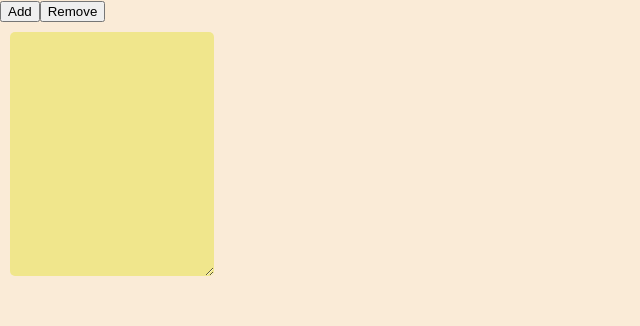
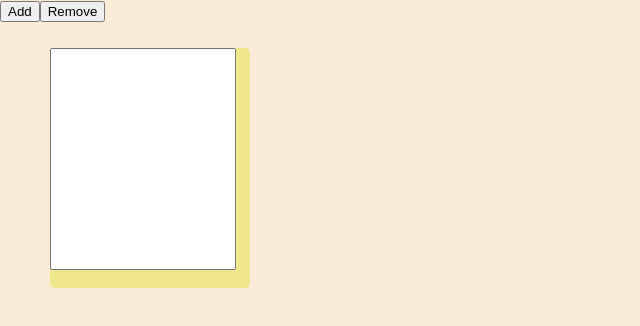
Before and after one commit to Fkscgy/Projeto-PI, a React (Create React App) app in the folder my-app/: page / in a window 1280 px wide. Both pictures are taken after a click on the button "Add". Shown: the top 326 px of the page, without its empty margins (0-640 px from the left). Built offline with nearby package versions, Linux system fonts and the light colour scheme.

Commit message:
adcionado remover

```diff
--- a/my-app/src/components/canvas/index.js
+++ /dev/null
@@ -1,34 +0,0 @@
-import React,{useState} from 'react';
-import './style.css';
-import Post from '../postit';
-
-const Canvas = () =>{
-    const [post, setPost] = useState([]);
-    const add = () =>{
-        setPost((previous) =>
-            [...previous,(<Post name='salv'/>)]
-        )
-        console.log(post[0])
-    }
-    const remove = () =>{
-        setPost((previous) => previous.slice(0,previous.length-1))
-    }
-    return(
-        <div className='Canvas'>
-            <button onClick={add}>Add</button>
-            <button onClick={remove}>Remove</button>
-            <div className = 'List'>
-                {
-                    post.map(obj =>(
-                        <div>
-                            <li key={obj.props.name}>{obj}</li>
-                        </div>
-                        ))
-                }
-            </div>
-        </div>
-    )
-}
-
-
-export default Canvas;
--- /dev/null
+++ b/my-app/src/components/canvas/index.jsx
@@ -0,0 +1,38 @@
+import React, { useState } from 'react';
+import './style.css';
+import Post from '../postit';
+
+const Canvas = () => {
+    const [post, setPost] = useState([]);
+    let lastPostId = 0;
+    const listItem = post.map((value) => <ListItem key={value.id} value={value}/>);
+    function ListItem(props) {
+        return <Post id={props.value.id} handleBlur ={(id,value) => change(id,value)} handleClick={(id) => lastPostId = id} value={props.value.defaultValue}/>;
+    }
+    const add = () => {
+        setPost(state => [...state, {id:state.length, handleClick:(id) => lastPostId = id,defaultValue:""}])
+    }
+    const change = (id,value) => {
+        if(value != post[id].defaultValue)
+        setPost(state => {
+            let array = [...state];
+            array[id] = {...state[id],defaultValue:value}
+            return array;
+        })
+    }
+    const remove = () => {
+        setPost((previous) => previous.filter(x => x.id !== lastPostId));
+    }
+    return (
+        <div className='Canvas'>
+            <button onClick={add}>Add</button>
+            <button onClick={remove}>Remove</button>
+            <ul id='List'>
+                {listItem}
+            </ul>
+        </div>
+    )
+}
+
+
+export default Canvas;
--- a/my-app/src/components/canvas/style.css
+++ b/my-app/src/components/canvas/style.css
@@ -3,7 +3,7 @@
     height: 100vh;
     background-color:antiquewhite
 }
-.List{
+#List{
     display: flex;
     flex-direction: row;
     flex-flow: wrap;
--- a/my-app/src/components/postit/index.js
+++ b/my-app/src/components/postit/index.js
@@ -8,8 +8,11 @@ class postit extends React.Component {
     }
     render (){
         return(
-            <div>
-                <textarea className="Postit"></textarea>
+            <div className="Postit-body" onClick={() => this.props.handleClick(this.props.id)}>
+                <textarea defaultValue={this.props.value} onBlur={(e) =>{
+                    this.props.handleBlur(this.props.id,e.target.value)}
+                }
+                    className="Postit"/>
             </div>
         )
     }
--- a/my-app/src/components/postit/style.css
+++ b/my-app/src/components/postit/style.css
@@ -1,4 +1,4 @@
-.Postit{
+.Postit-body{
     background-color: khaki;
     color: rgb(90, 50, 0);
     font-size: 20px;
@@ -6,8 +6,17 @@
     border-width: 0px;
     width: 200px;
     height: 240px;
-    margin: 10px
+    margin: 10px;
+    resize:both;
+    justify-content: center;
 }
 .Postit:focus{
     outline: none;
 }
+
+
+.Postit{
+    width: 90%;
+    height: 90%;
+    resize:none;
+}
```
